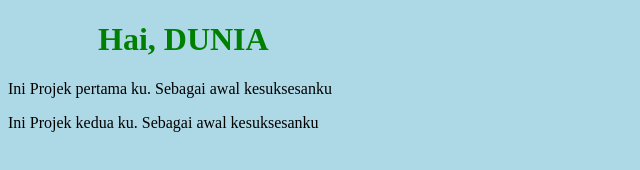
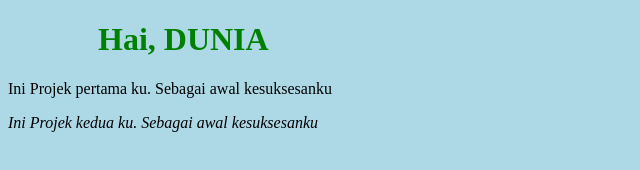
Before and after one commit to UmiLailatun/UmiLailatun.github.io, a plain HTML site: page Umi.html in a window 1280 px wide. Shown: the full height of the page, 0-640 px from the left. Drawn offline with Linux system fonts and the light colour scheme.

Commit message:
Update Umi.html untuk perbaikan error

```diff
--- a/Umi.html
+++ b/Umi.html
@@ -10,7 +10,7 @@
 	<h1>Hai, DUNIA</h1>
 
 	<p>Ini Projek pertama ku. Sebagai awal kesuksesanku</p>
-	<p>Ini Projek kedua ku. Sebagai awal kesuksesanku</p>
+	<p><i>Ini Projek kedua ku. Sebagai awal kesuksesanku</p></i>
 
 </body>
 </html>
```
